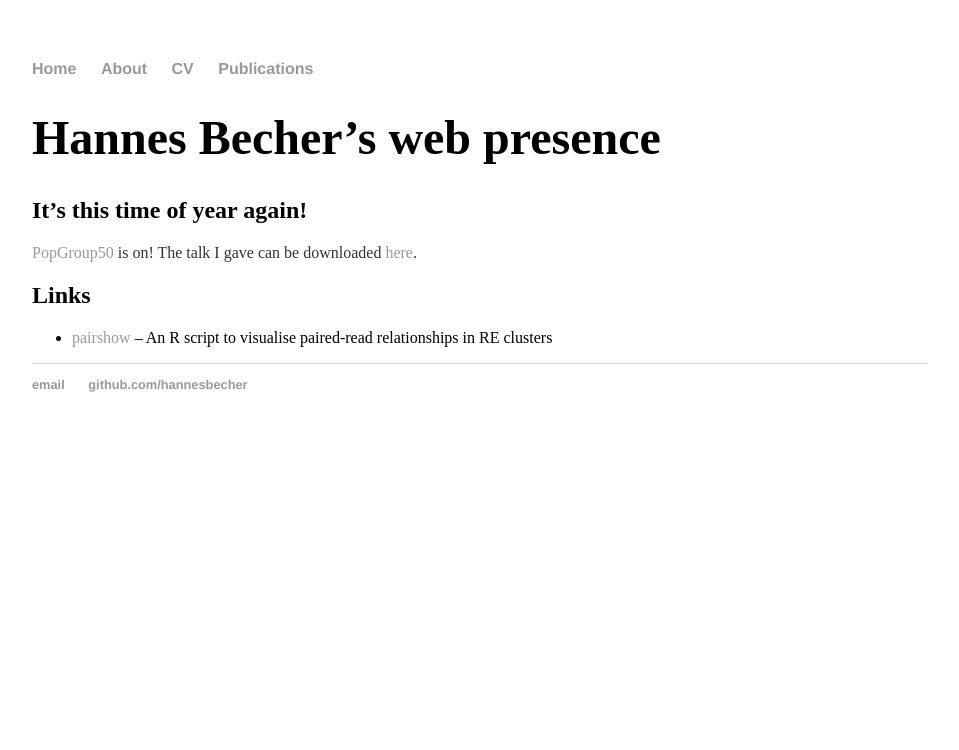
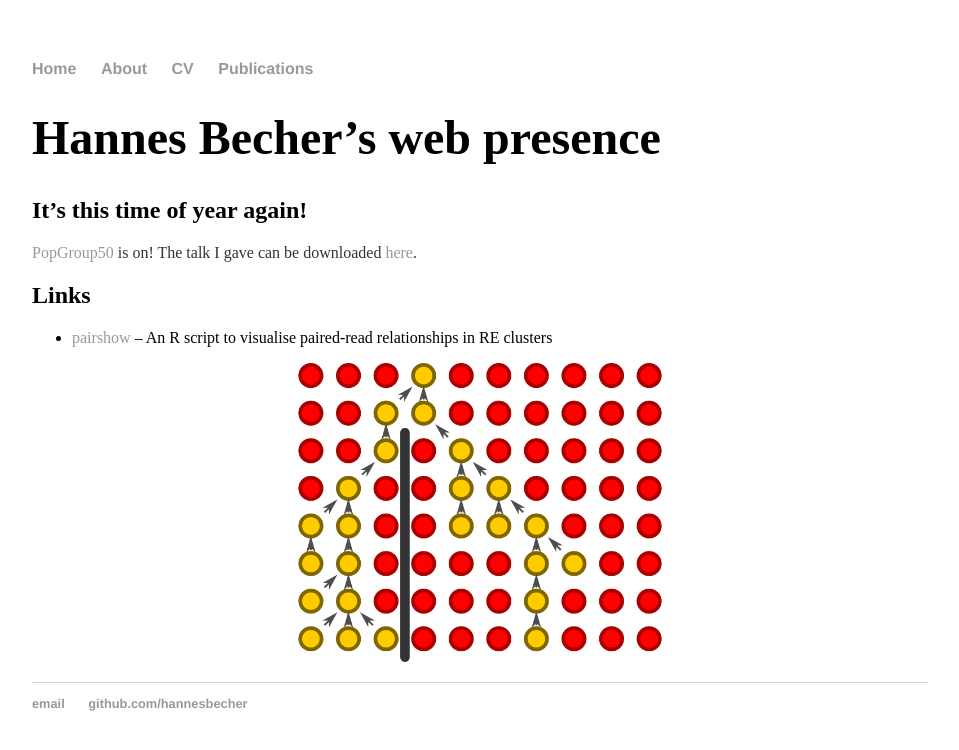
Before and after one commit to hannesbecher/hannesbecher.github.io, a Jekyll site: the page built from index.md, in a window 1280 px wide. Shown: the top 750 px of the page, without its empty margins (160-1119 px from the left). Built offline with Jekyll 4.4.1, drawn with Linux system fonts in a browser that asks for light colours.

Commit message:
Update index.md

```diff
--- a/index.md
+++ b/index.md
@@ -10,3 +10,5 @@ title: Hannes Becher, Doctoral Researcher
 
 ## Links
 * [pairshow](https://github.com/hannesbecher/RE-tools/blob/master/pairshow.R) -- An R script to visualise paired-read relationships in RE clusters
+
+![coal](img/coal.png)
```
